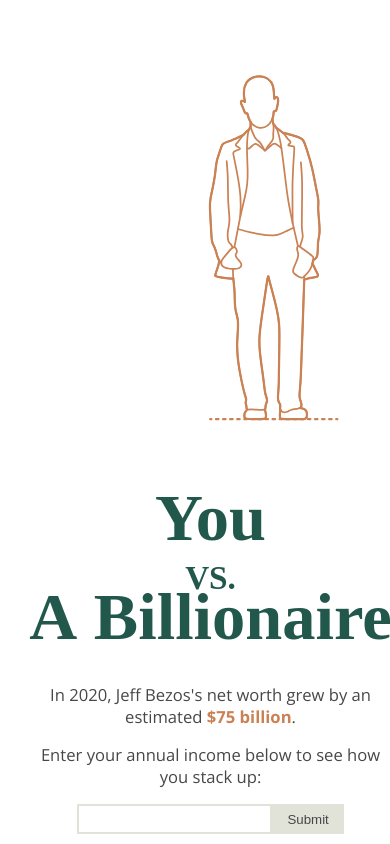
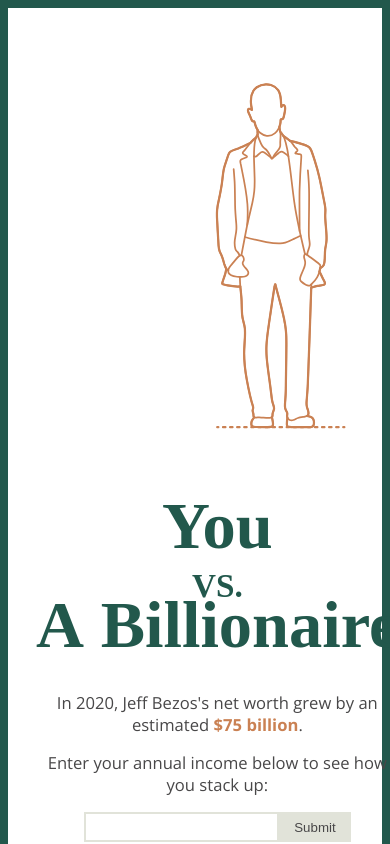
Before and after one commit to joegelay/you-vs-a-billionaire, a React (Create React App) app: page / in a window 390 px wide. Shown: the top 844 px of the page. Built offline with nearby package versions, Linux system fonts and the light colour scheme; a web font is replaced by a local one.

Commit message:
add site boarder

```diff
--- a/src/App.css
+++ b/src/App.css
@@ -33,6 +33,12 @@
   justify-content: center;
   color: var(--green-color);
   background-color: var(--gray-color);
+  border: solid 10px var(--green-color);
+}
+@media screen and (max-width: 600px) {
+  .app {
+    border: solid 8px var(--green-color);
+  }
 }
 
 .row {
```
